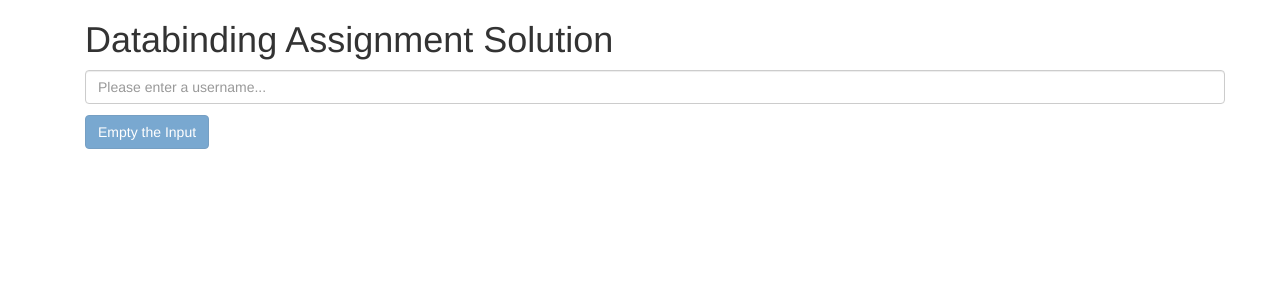
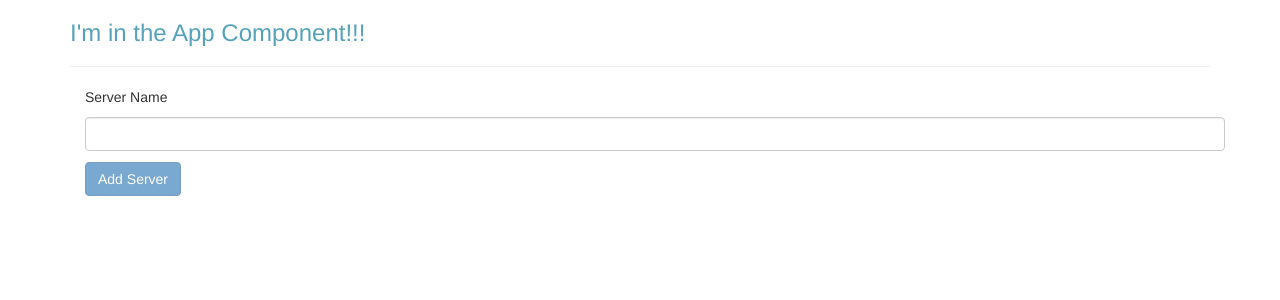
Before and after one commit to caylemh/udemy-angular, an Angular app: page / in a window 1280 px wide. Shown: the top 300 px of the page. Built offline with nearby package versions, Linux system fonts and the light colour scheme.

Commit message:
Using the 'ngIf' Directive

```diff
--- a/src/app/app.component.html
+++ b/src/app/app.component.html
@@ -1,15 +1,15 @@
 <div class="container">
     <div class="row">
         <div class="col-xs-12">
-            <!-- <h3>I'm in the App Component!!!</h3>
+            <h3>I'm in the App Component!!!</h3>
             <hr>
             <app-servers></app-servers>
-            <app-warning-alert>Loading</app-warning-alert>
-            <app-success-alert>Loading</app-success-alert> -->
+            <!-- <app-warning-alert>Loading</app-warning-alert> -->
+            <!-- <app-success-alert>Loading</app-success-alert> -->
 
             <!-- <app-databinding-test></app-databinding-test> -->
 
-            <app-assignment1-solution></app-assignment1-solution>
+            <!-- <app-assignment1-solution></app-assignment1-solution> -->
 
         </div>
     </div>
--- a/src/app/servers/servers.component.html
+++ b/src/app/servers/servers.component.html
@@ -1,3 +1,4 @@
+<div class="container">
     <p>Server Name</p>
     <!-- <input type="text" class= 'form-control'
     (input) = 'onUpdateServerName($event)'> -->
@@ -7,8 +8,15 @@
     <p class='col-xs-12'>{{ serverName }}</p>
     <button
         class='btn btn-primary'
-    [disabled]='!allowNewServer'
+        [disabled]='serverName === ""'
         (click) = 'onCreateServer()'
     >Add Server</button>
-<p>{{ serverCreationStatus }}</p>
-<app-server></app-server>
+
+    <!-- Using built-in Directives of Angular -->
+    <p *ngIf="serverCreated">Server was created! Name is {{ serverName }}</p>
+
+    <!-- Use a # reference to create a 'else' statement for ngIf
+        <ng-template #noServer>
+        <p>No Server was created! Please enter a Server Name to create a server...</p>
+    </ng-template> -->
+</div>
--- a/src/app/servers/servers.component.ts
+++ b/src/app/servers/servers.component.ts
@@ -7,27 +7,23 @@ import { Component, OnInit } from '@angular/core';
 })
 export class ServersComponent implements OnInit {
   allowNewServer = false;
-  serverCreationStatus = 'No Server was created.'
-  serverName = 'Test Server';
+  serverName = '';
+  serverCreated = false;
 
   constructor() {
-    setTimeout(() => {
-      this.allowNewServer = true;
-    }, 2000);
+
    }
 
   ngOnInit(): void {
   }
 
   onCreateServer = () => {
-    this.serverCreationStatus = 'Server was created! Name is ' + this.serverName;
+    this.serverCreated = true;
+
     setTimeout(() => {
-      this.serverCreationStatus = 'No Server was created.';
-    }, 5000);
-  }
-
-  onUpdateServerName = (event) => {
-    this.serverName = event.target.value;
+      this.serverName = "";
+      this.serverCreated = false;
+    }, 4000);
   }
 
 }
```
Lines whose indentation alone changed are shown as unchanged.
